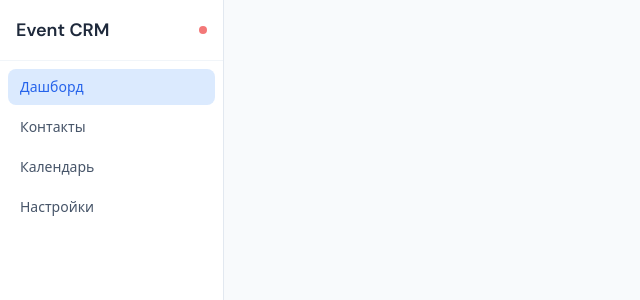
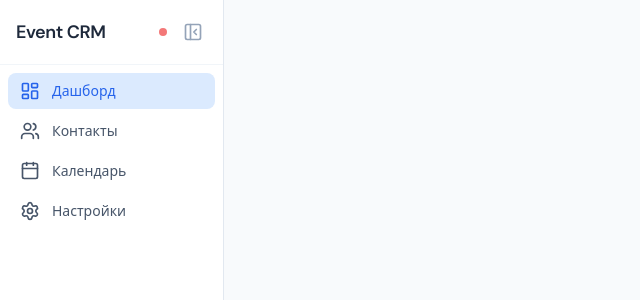
Before and after one commit to e20394252-png/zdes, a React (Vite) app in the folder frontend/: page / in a window 1280 px wide. Shown: the top 300 px of the page, without its empty margins (0-640 px from the left). Built offline with nearby package versions, Linux system fonts and the light colour scheme; no server answers.

Commit message:
feat(ui): add sidebar toggle and icons

```diff
--- a/frontend/src/components/Layout.tsx
+++ b/frontend/src/components/Layout.tsx
@@ -1,6 +1,7 @@
 import { NavLink } from 'react-router-dom'
 import { useState, useEffect } from 'react'
 import { api } from '../api/client'
+import { LayoutDashboard, Users, Calendar, Settings, PanelLeftClose, PanelLeftOpen } from 'lucide-react'
 
 function HealthIndicator() {
   const [status, setStatus] = useState<'ok' | 'fail' | 'loading'>('loading')
@@ -25,35 +26,57 @@ function HealthIndicator() {
 }
 
 const nav = [
-  { to: '/', label: 'Дашборд' },
-  { to: '/contacts', label: 'Контакты' },
-  { to: '/calendar', label: 'Календарь' },
-  { to: '/settings', label: 'Настройки' },
+  { to: '/', label: 'Дашборд', icon: LayoutDashboard },
+  { to: '/contacts', label: 'Контакты', icon: Users },
+  { to: '/calendar', label: 'Календарь', icon: Calendar },
+  { to: '/settings', label: 'Настройки', icon: Settings },
 ]
 
 export default function Layout({ children }: { children: React.ReactNode }) {
+  const [isSidebarOpen, setIsSidebarOpen] = useState(true)
+
   return (
     <div className="min-h-screen flex flex-col md:flex-row bg-slate-50">
-      <aside className="w-full md:w-56 bg-white border-b md:border-b-0 md:border-r border-slate-200 shrink-0">
-        <div className="p-4 border-b border-slate-100 flex items-center justify-between">
-          <h1 className="font-semibold text-lg text-slate-800">Event CRM</h1>
-          <HealthIndicator />
+      <aside className={`bg-white border-b md:border-b-0 md:border-r border-slate-200 shrink-0 transition-all duration-300 ${isSidebarOpen ? 'w-full md:w-56' : 'w-full md:w-[72px]'}`}>
+        <div className={`p-4 border-b border-slate-100 flex items-center ${isSidebarOpen ? 'justify-between' : 'justify-center'} min-h-[65px]`}>
+          {isSidebarOpen ? (
+            <div className="flex items-center justify-between w-full">
+              <h1 className="font-semibold text-lg text-slate-800 tracking-tight flex items-center gap-2">
+                Event CRM
+              </h1>
+              <div className="flex items-center gap-3">
+                <HealthIndicator />
+                <button onClick={() => setIsSidebarOpen(false)} className="text-slate-400 hover:text-slate-600 transition-colors p-1 rounded-md" title="Свернуть меню">
+                  <PanelLeftClose size={20} />
+                </button>
+              </div>
+            </div>
+          ) : (
+            <div className="flex flex-col items-center gap-3">
+              <button onClick={() => setIsSidebarOpen(true)} className="text-slate-400 hover:text-slate-600 transition-colors p-1 rounded-md" title="Развернуть меню">
+                <PanelLeftOpen size={20} />
+              </button>
+              <HealthIndicator />
+            </div>
+          )}
         </div>
-        <nav className="p-2 flex md:flex-col gap-1 overflow-x-auto md:overflow-x-visible">
-          {nav.map(({ to, label }) => (
+        <nav className="p-2 flex md:flex-col gap-1 overflow-x-auto md:overflow-x-visible items-center md:items-stretch">
+          {nav.map(({ to, label, icon: Icon }) => (
             <NavLink
               key={to}
               to={to}
               end={to === '/'}
               className={({ isActive }) =>
-                `px-3 py-2 rounded-lg text-sm font-medium transition-colors ${
+                `flex items-center ${isSidebarOpen ? 'justify-start px-3' : 'justify-center px-0 w-10'} py-2 rounded-lg text-sm font-medium transition-colors ${
                   isActive
                     ? 'bg-primary-100 text-primary-600'
                     : 'text-slate-600 hover:bg-slate-100'
                 }`
               }
+              title={!isSidebarOpen ? label : undefined}
             >
-              {label}
+              <Icon size={20} className={isSidebarOpen ? 'mr-3 shrink-0' : 'shrink-0'} />
+              {isSidebarOpen && <span className="truncate">{label}</span>}
             </NavLink>
           ))}
         </nav>
```
Also changed, not shown: frontend/package.json (+4 -3 lines), 1 other file (tests, documents, lock files or other folders).
